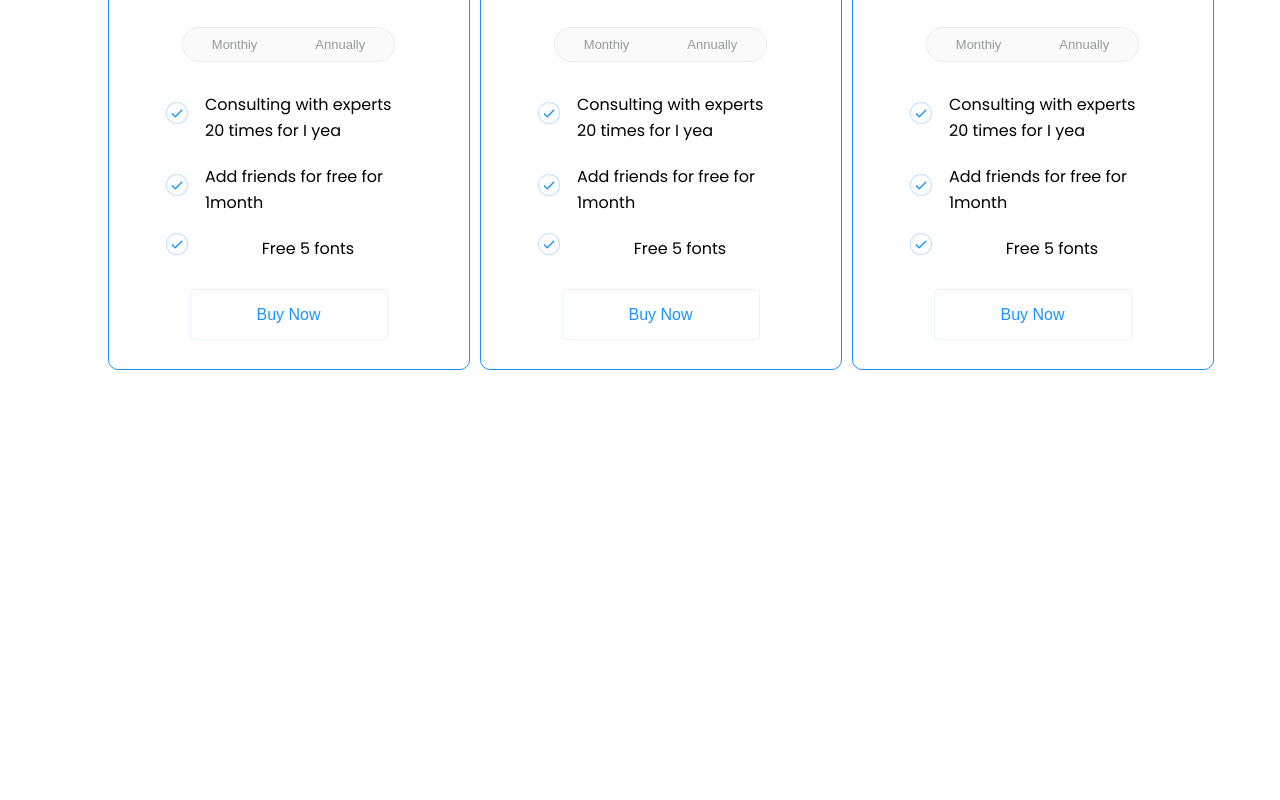
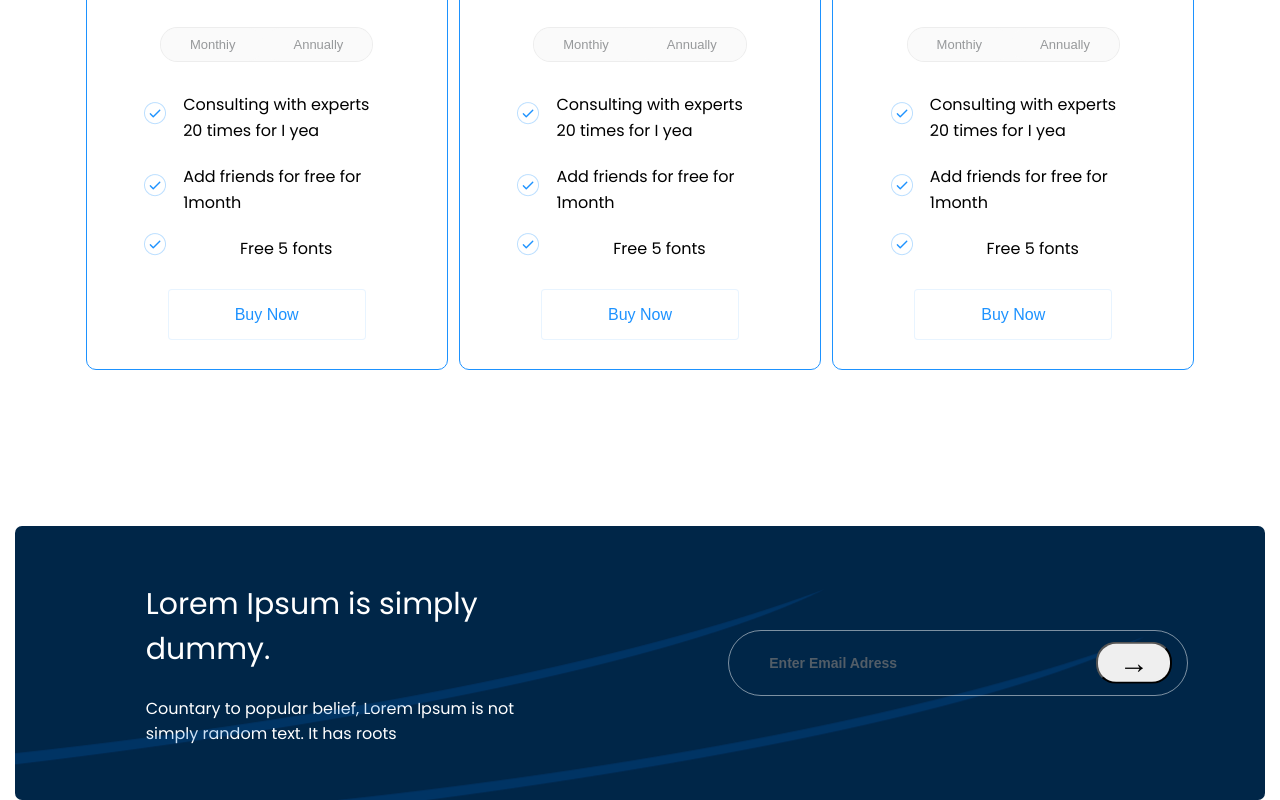
Before and after one commit to Vladnln/training-pet-project, a React (Vite) app: page / in a window 1280 px wide. Shown: the part 4241-5041 px from the top of the page. Before the commit the page ends 4611 px from the top, so only its background shows below. Built offline with nearby package versions, Linux system fonts and the light colour scheme.

Commit message:
added new email form and footer container

```diff
--- a/src/App.css
+++ b/src/App.css
@@ -439,9 +439,10 @@
 }
 
 .subscription__container{
-  max-width: 1065px;
+  max-width: 1110px;
   margin: auto;
   padding-top: 140px;
+  padding-bottom: 156px;
 }
 
 .subscription__title{
@@ -469,7 +470,6 @@
   flex-wrap: wrap;
   align-items: center;
   justify-content: space-around;
-  position: absolute;
 }
 
 .subscription__card-wrapper{
@@ -530,6 +530,7 @@
   color: #FFFFFF;
   background: #1D92FF;
   cursor: pointer;
+  transition: 0.3s ease-in-out;
 }
 
 .subscription__card-title{
@@ -609,3 +610,78 @@
   max-width: 208px;
   cursor: pointer;
 }
+
+.callback__container{
+  background-color: #002648;
+  max-width: 1250px;
+  margin: auto;
+  display: flex;
+  align-items: center;
+  justify-content: space-around;
+  border-radius: 7px;
+  position: relative;
+  overflow: hidden;
+}
+
+.callback__heading{
+  max-width: 483px;
+  padding-top: 56px;
+  padding-left: 54px;
+  padding-bottom: 54px;
+}
+
+.callback__title{
+  font-size: 30px;
+  font-weight: 400;
+  color: #FFFFFF;
+}
+
+.callback__subtitle{
+  color: #FFFFFF;
+  max-width: 419px;
+  padding-top: 24px;
+}
+
+.callback__rect{
+  position: absolute;
+  transform: translate(9%, 30%);
+}
+
+.callback__rect1{
+  position: absolute;
+  transform: translate(-26%, 4%);
+}
+
+.callback__input{
+  padding-top: 24px;
+  padding-bottom: 24px;
+  padding-left: 40px;
+  background: transparent;
+  opacity: 0.7;
+  color: #FFFFFF;
+  position: relative;
+  width: 460px;
+  font-weight: 700;
+  line-height: 12px;
+  border-radius: 50px;
+  font-size: 14px;
+  border: 1px solid rgba(255, 255, 255, 0.7);
+}
+
+.callback__button{
+  width: 76px;
+  position: absolute;
+  transform: translate(-50%, 28%);
+  right: 55px;
+  height: 42px;
+  font-size: 30px;
+  border-radius: 20px;
+}
+
+.footer{
+  background: #070C11;
+}
+
+.footer__container{
+  max-width: 1146px;
+}
--- /dev/null
+++ b/src/Components/Layout/CallBack.jsx
@@ -0,0 +1,22 @@
+import React, {Component} from 'react';
+import Rectangle from '../../assets/img/Vector13.png'
+class CallBack extends Component {
+    render() {
+        return (
+            <div className="callback__container">
+                <div className="callback__heading">
+                    <img className="callback__rect" src={Rectangle} alt=""/>
+                    <img className="callback__rect1" src={Rectangle} alt=""/>
+                    <h1 className="callback__title">Lorem Ipsum is simply dummy.</h1>
+                    <p className="callback__subtitle">Countary to popular belief, Lorem Ipsum is not simply random text. It has roots</p>
+                </div>
+                <form className="callback__form-wrapper">
+                    <input className="callback__input" type="text" placeholder="Enter Email Adress"/>
+                    <button className="callback__button">→</button>
+                </form>
+            </div>
+        );
+    }
+}
+
+export default CallBack;
--- /dev/null
+++ b/src/Components/Layout/Footer.jsx
@@ -0,0 +1,14 @@
+import React, {Component} from 'react';
+
+class Footer extends Component {
+    render() {
+        return (
+            <div className="footer">
+                <div className="footer__container"></div>
+
+            </div>
+        );
+    }
+}
+
+export default Footer;
--- a/src/Pages/MainPage.jsx
+++ b/src/Pages/MainPage.jsx
@@ -8,6 +8,8 @@ import Graphics from "../Components/Layout/Graphics.jsx";
 import Abilities from "../Components/Layout/Abilities.jsx";
 import AbilitiesMain from "../Components/Layout/AbilitiesMain.jsx";
 import Subscription from "../Components/Layout/Subscription.jsx";
+import CallBack from "../Components/Layout/CallBack.jsx";
+import Footer from "../Components/Layout/Footer.jsx";
 class MainPage extends Component {
     render() {
         return (
@@ -20,6 +22,8 @@ class MainPage extends Component {
                 <Abilities/>
                 <AbilitiesMain/>
                 <Subscription/>
+                <CallBack/>
+                <Footer/>
             </div>
         );
     }
```
Also changed, not shown: src/assets/img/Vector13.png (added).
